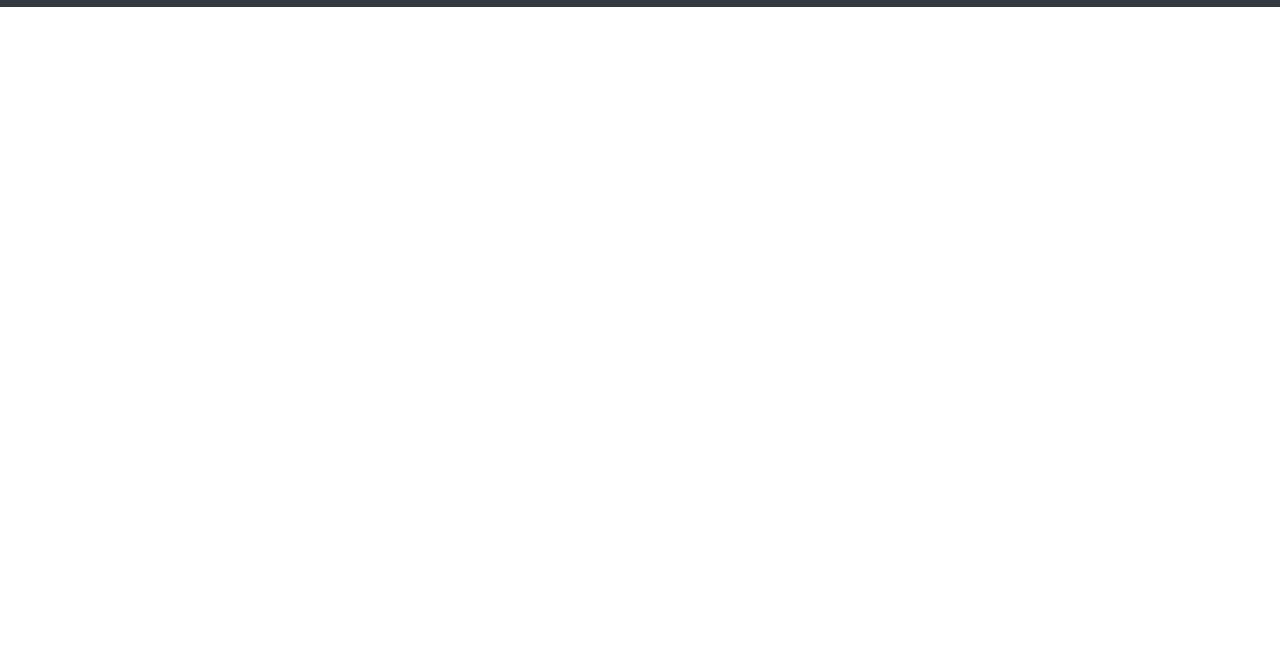
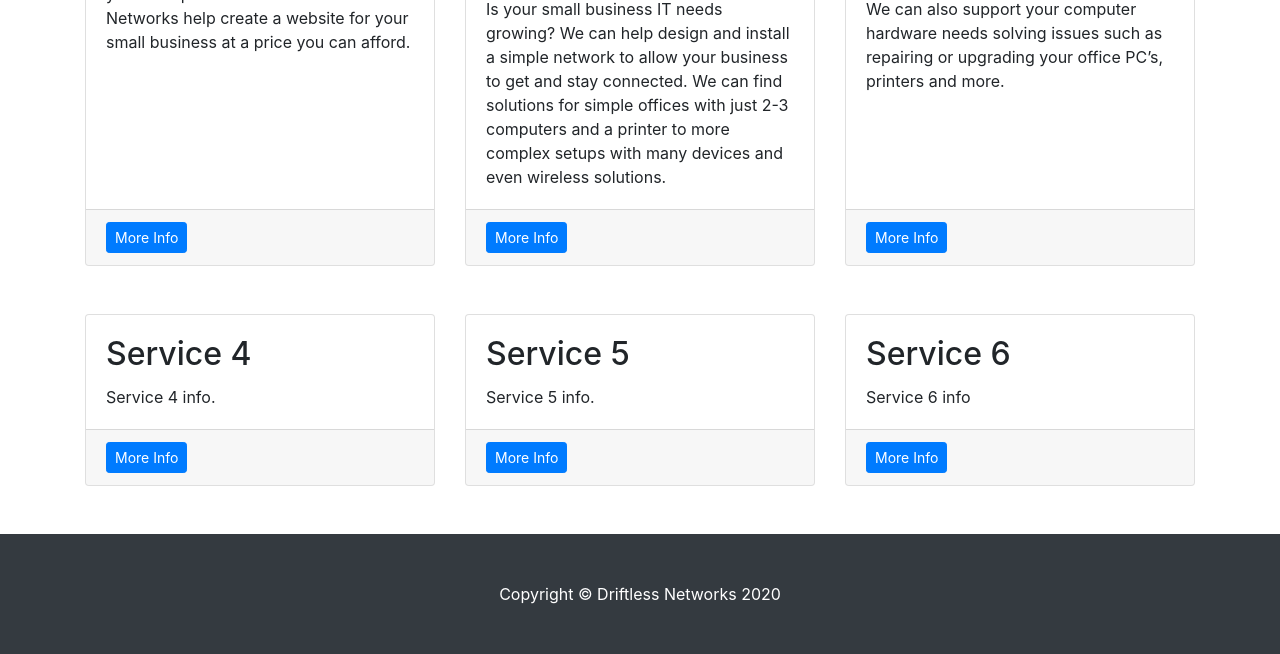
Before and after one commit to DriftlessNetworks/DriftlessNetworks.gitub.io, a website: page services.html in a window 1280 px wide. Shown: the part 619-1273 px from the top of the page. Before the commit the page ends 800 px from the top, so only its background shows below. Drawn offline with Linux system fonts and the light colour scheme.

Commit message:
edits
edits

```diff
--- a/services.html
+++ b/services.html
@@ -71,6 +71,89 @@
           </div>
       </div>
 
+      <!-- Content Row -->
+      <div class="row">
+          <div class="col-md-4 mb-5">
+              <div class="card h-100">
+                  <div class="card-body">
+                      <h2 class="card-title">Business Websites</h2>
+                      <p class="card-text">Still using a social media platform for your web presence? Let Driftless Networks help create a website for your small business at a price you can afford.</p>
+                  </div>
+                  <div class="card-footer">
+                      <a href="../websites.html" class="btn btn-primary btn-sm">More Info</a>
+                  </div>
+              </div>
+          </div>
+          <!-- /.col-md-4 -->
+          <div class="col-md-4 mb-5">
+              <div class="card h-100">
+                  <div class="card-body">
+                      <h2 class="card-title">Network Design and Install</h2>
+                      <p class="card-text">Is your small business IT needs growing? We can help design and install a simple network to allow your business to get and stay connected. We can find solutions for simple offices with just 2-3 computers and a printer to more complex setups with many devices and even wireless solutions.</p>
+                  </div>
+                  <div class="card-footer">
+                      <a href="../network" class="btn btn-primary btn-sm">More Info</a>
+                  </div>
+              </div>
+          </div>
+          <!-- /.col-md-4 -->
+          <div class="col-md-4 mb-5">
+              <div class="card h-100">
+                  <div class="card-body">
+                      <h2 class="card-title">Computer Hardware Support</h2>
+                      <p class="card-text">We can also support your computer hardware needs solving issues such as repairing or upgrading your office PC’s, printers and more.</p>
+                  </div>
+                  <div class="card-footer">
+                      <a href="../hardware" class="btn btn-primary btn-sm">More Info</a>
+                  </div>
+              </div>
+          </div>
+          <!-- /.col-md-4 -->
+
+      </div>
+      <!-- /.row -->
+      <!-- Content Row -->
+      <div class="row">
+          <div class="col-md-4 mb-5">
+              <div class="card h-100">
+                  <div class="card-body">
+                      <h2 class="card-title">Service 4</h2>
+                      <p class="card-text">Service 4 info.</p>
+                  </div>
+                  <div class="card-footer">
+                      <a href="#" class="btn btn-primary btn-sm">More Info</a>
+                  </div>
+              </div>
+          </div>
+          <!-- /.col-md-4 -->
+          <div class="col-md-4 mb-5">
+              <div class="card h-100">
+                  <div class="card-body">
+                      <h2 class="card-title">Service 5</h2>
+                      <p class="card-text">Service 5 info.</p>
+                  </div>
+                  <div class="card-footer">
+                      <a href="#" class="btn btn-primary btn-sm">More Info</a>
+                  </div>
+              </div>
+          </div>
+          <!-- /.col-md-4 -->
+          <div class="col-md-4 mb-5">
+              <div class="card h-100">
+                  <div class="card-body">
+                      <h2 class="card-title">Service 6</h2>
+                      <p class="card-text">Service 6 info</p>
+                  </div>
+                  <div class="card-footer">
+                      <a href="#" class="btn btn-primary btn-sm">More Info</a>
+                  </div>
+              </div>
+          </div>
+          <!-- /.col-md-4 -->
+
+      </div>
+      <!-- /.row -->
+
 
 
   </div>
```
Also changed, not shown: index.html (+3 -1 lines). Lines whose indentation alone changed are shown as unchanged.
